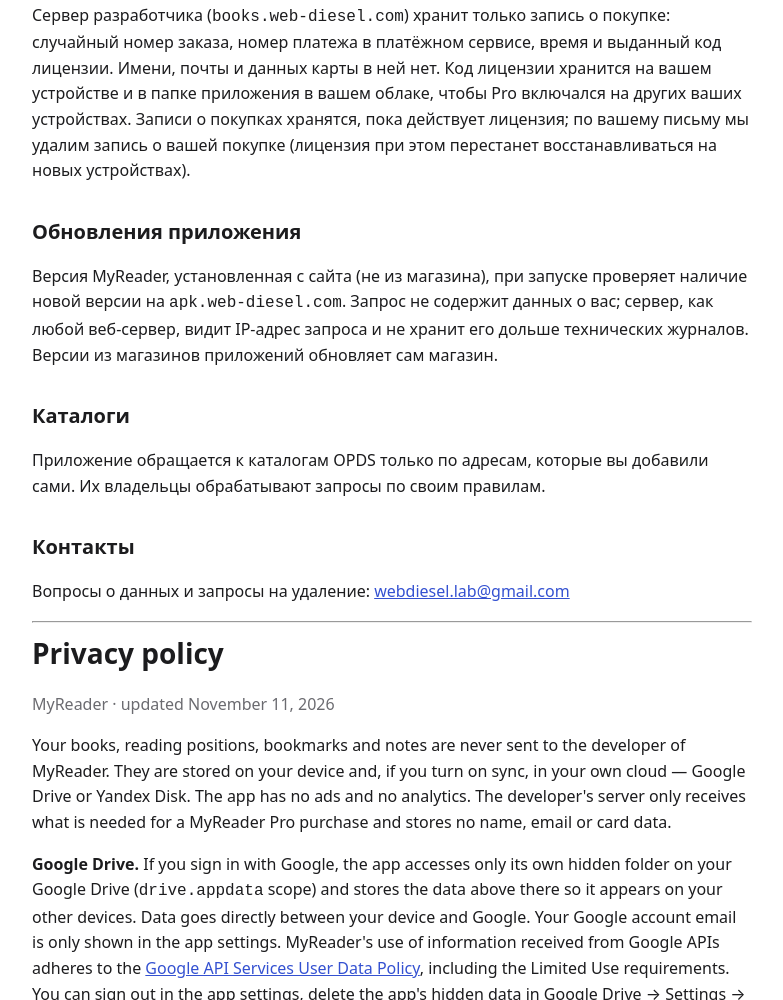
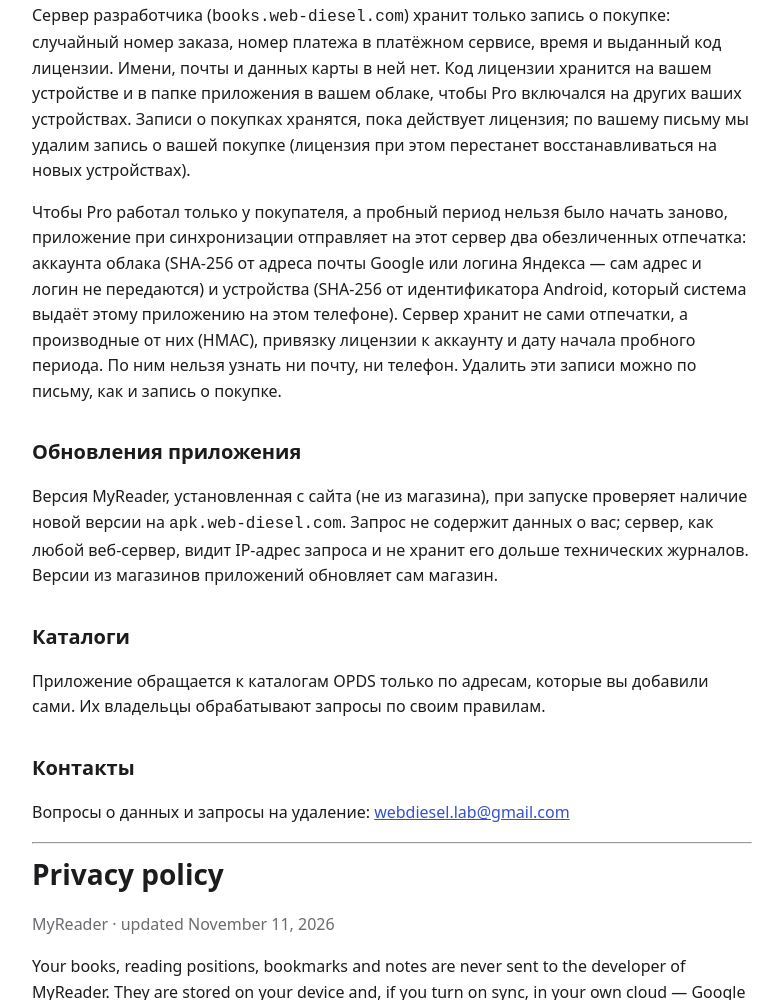
Before and after one commit to webdiesellab/myreader-app, a plain HTML site: page privacy.html in a window 1280 px wide. Shown: the part 1452-2452 px from the top of the page, without its empty margins (248-1031 px from the left). Drawn offline with Linux system fonts and the light colour scheme.

Commit message:
Политика: отпечатки аккаунта и устройства для Pro и пробного периода

```diff
--- a/privacy.html
+++ b/privacy.html
@@ -23,6 +23,7 @@
 <h2>Покупка MyReader Pro</h2>
 <p>MyReader Pro (синхронизация) покупается один раз. Оплату принимает платёжный сервис. Данные карты вы вводите на его странице, и обрабатывает их он по своим правилам; разработчик их не получает. Адрес почты для чека, который вы укажете в приложении, сервер разработчика передаёт платёжному сервису и не сохраняет.</p>
 <p>Сервер разработчика (<code>books.web-diesel.com</code>) хранит только запись о покупке: случайный номер заказа, номер платежа в платёжном сервисе, время и выданный код лицензии. Имени, почты и данных карты в ней нет. Код лицензии хранится на вашем устройстве и в папке приложения в вашем облаке, чтобы Pro включался на других ваших устройствах. Записи о покупках хранятся, пока действует лицензия; по вашему письму мы удалим запись о вашей покупке (лицензия при этом перестанет восстанавливаться на новых устройствах).</p>
+<p>Чтобы Pro работал только у покупателя, а пробный период нельзя было начать заново, приложение при синхронизации отправляет на этот сервер два обезличенных отпечатка: аккаунта облака (SHA-256 от адреса почты Google или логина Яндекса — сам адрес и логин не передаются) и устройства (SHA-256 от идентификатора Android, который система выдаёт этому приложению на этом телефоне). Сервер хранит не сами отпечатки, а производные от них (HMAC), привязку лицензии к аккаунту и дату начала пробного периода. По ним нельзя узнать ни почту, ни телефон. Удалить эти записи можно по письму, как и запись о покупке.</p>
 
 <h2>Обновления приложения</h2>
 <p>Версия MyReader, установленная с сайта (не из магазина), при запуске проверяет наличие новой версии на <code>apk.web-diesel.com</code>. Запрос не содержит данных о вас; сервер, как любой веб-сервер, видит IP-адрес запроса и не хранит его дольше технических журналов. Версии из магазинов приложений обновляет сам магазин.</p>
```
